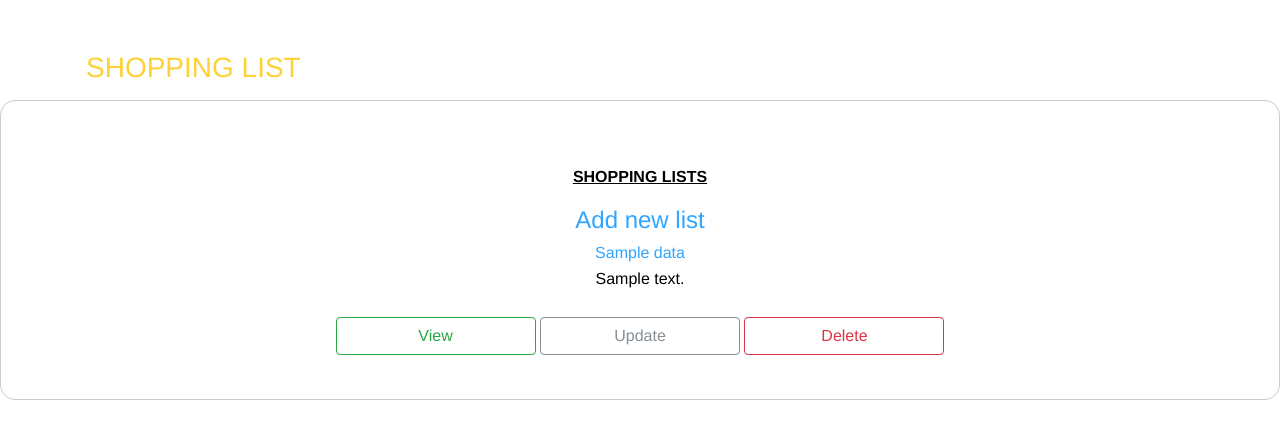
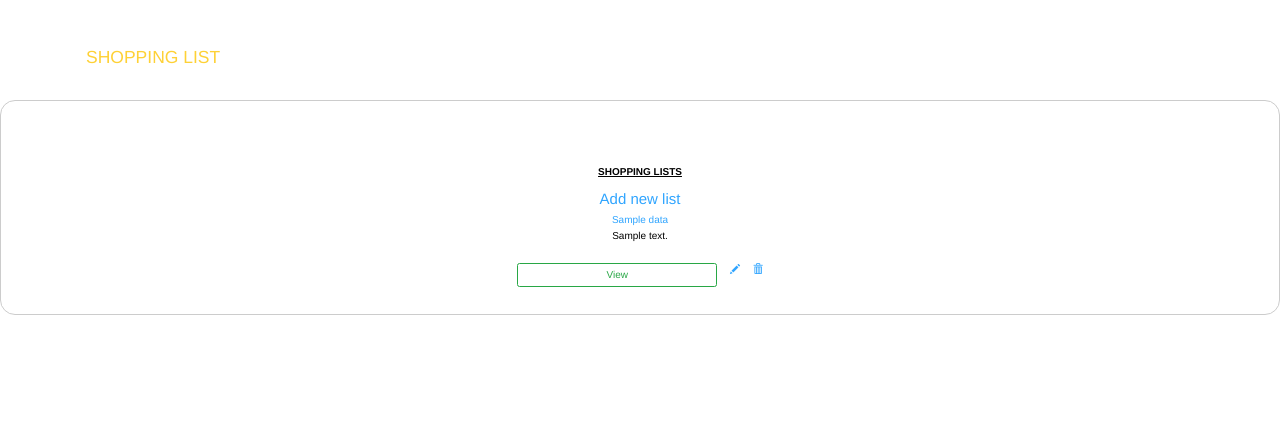
Before and after one commit to JoyyToo/Shopping-List, a Flask app: template shoppflask/templates/viewshoppinglist.htm in a window 1280 px wide. Shown: the top 439 px of the page. Run offline with Flask 2, Linux system fonts and the light colour scheme; the template is opened without the code that fills it: most values are stand-ins (such as "Sample title", 1, 10 or a date in 2020); some libraries are stand-ins or nearby versions.

Commit message:
[Add updated view shopping list file]

```diff
--- a/shoppflask/templates/viewshoppinglist.htm
+++ b/shoppflask/templates/viewshoppinglist.htm
@@ -6,7 +6,10 @@
           content="width=device-width, user-scalable=no, initial-scale=1.0, maximum-scale=1.0, minimum-scale=1.0">
     <meta http-equiv="X-UA-Compatible" content="ie=edge">
     <title>View shoppinglist</title>
+    <link rel="stylesheet" href="https://maxcdn.bootstrapcdn.com/bootstrap/3.3.7/css/bootstrap.min.css">
+
     <link href="{{ url_for('static', filename ='bootstrap/bootstrap/css/bootstrap.min.css')}}" rel="stylesheet">
+
 
     <!-- Custom css-->
     <link href = "{{ url_for('static', filename='css/slist.css') }}" rel="stylesheet">
@@ -38,8 +41,9 @@
             <a href="shoppinglist/{{ data[shp]['name']  }}">{{ data[shp]['name'] }}</a>
             <p>{{ data[shp]['desc'] }}</p>
             <a href="shoppinglist/{{ data[shp]['name']  }}"><button class="btn btn-outline-success" style="width: 200px">View</button></a>
-            <a href="updatelist/{{ data[shp]['name']  }}"><button  class="btn btn-outline-secondary" style="width: 200px;">Update</button></a>
-            <a href="deleteitem/{{ data[shp]['name']  }}"><button class="btn btn-outline-danger" style="width: 200px;">Delete</button></a>
+        <a href="updatelist/{{ data[shp]['name']  }}"><span class="glyphicon glyphicon-pencil" style="width: 30px;"></span></a>
+            <a href="deleteitem/{{ data[shp]['name']  }}"><span class="glyphicon glyphicon-trash"></span></a>
+</a>
 
             <br><br>
         {% endfor %}
```
